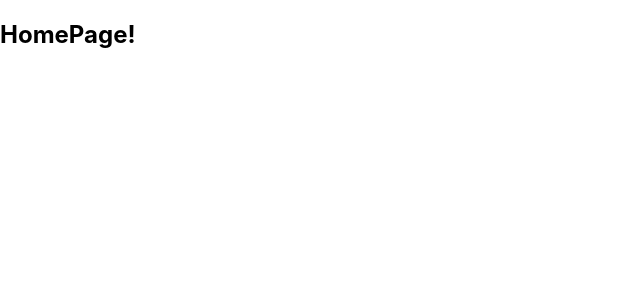
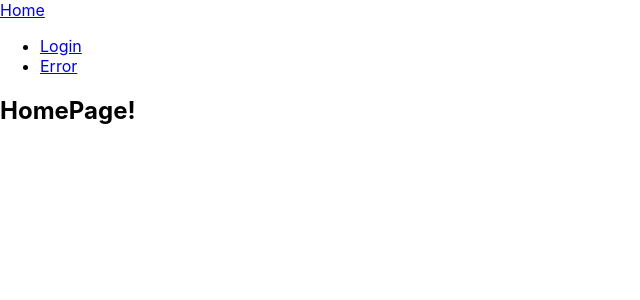
Before and after one commit to BloodyFM/SimpleForum, a React (Create React App) app: page / in a window 1280 px wide. Shown: the top 300 px of the page, without its empty margins (0-640 px from the left). Built offline with nearby package versions, Linux system fonts and the light colour scheme.

Commit message:
fixed basic nbavigation

```diff
--- a/src/App.tsx
+++ b/src/App.tsx
@@ -1,13 +1,21 @@
 import React from "react";
 import { createBrowserRouter, RouterProvider } from "react-router-dom";
+import Layout from "./pages/RootLayout";
 
 import AuthPage from "./pages/AuthPage";
 import ErrorPage from "./pages/ErrorPage";
 import HomePage from "./pages/HomePage";
 
 const router = createBrowserRouter([
-  { path: "/", element: <HomePage />, errorElement: <ErrorPage /> },
-  { path: "/login", element: <AuthPage />, errorElement: <ErrorPage /> },
+  {
+    path: "/",
+    element: <Layout />,
+    errorElement: <ErrorPage />,
+    children: [
+      { index: true, element: <HomePage /> },
+      { path: "/login", element: <AuthPage /> },
+    ],
+  },
 ]);
 
 function App() {
--- /dev/null
+++ b/src/components/Layout/MainNavigation.tsx
@@ -0,0 +1,22 @@
+import React from "react";
+import { Link } from "react-router-dom";
+
+const MainNavigation = () => {
+  return (
+    <header>
+      <Link to="/">Home</Link>
+      <nav>
+        <ul>
+          <li>
+            <Link to="/login">Login</Link>
+          </li>
+          <li>
+            <Link to="/error">Error</Link>
+          </li>
+        </ul>
+      </nav>
+    </header>
+  );
+};
+
+export default MainNavigation;
--- /dev/null
+++ b/src/pages/RootLayout.tsx
@@ -0,0 +1,17 @@
+import React, { PropsWithChildren } from "react";
+import { Outlet } from "react-router-dom";
+
+import MainNavigation from "../components/Layout/MainNavigation";
+
+const Layout: React.FC<PropsWithChildren<{}>> = (props) => {
+  return (
+    <>
+      <MainNavigation />
+      <main>
+        <Outlet />
+      </main>
+    </>
+  );
+};
+
+export default Layout;
```
Also changed, not shown: src/pages/Error.tsx (added, +19 -0 lines).
